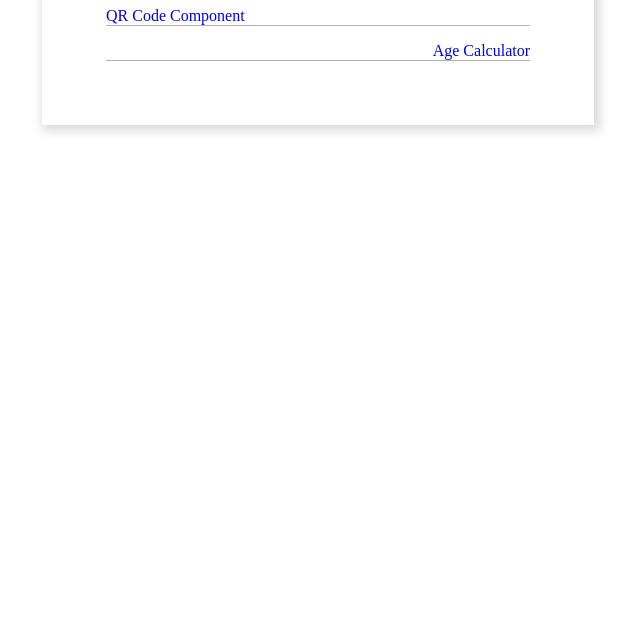
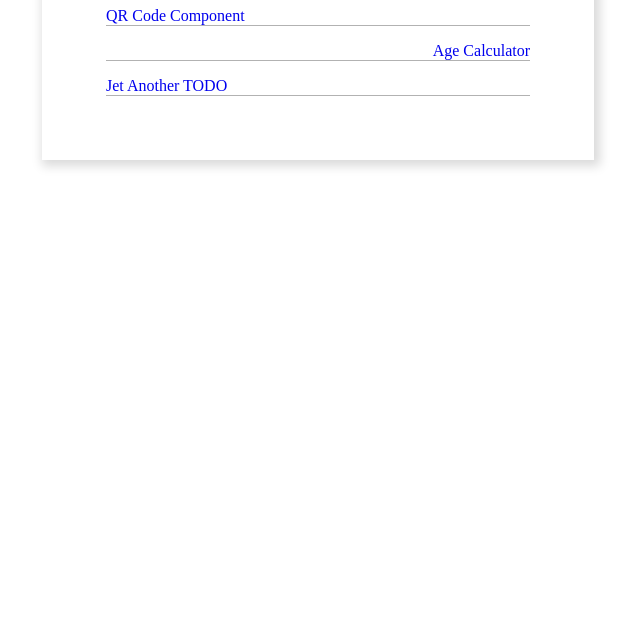
Before and after one commit to arturasmckwcz/fe-challenges, a plain HTML site: page index.html in a window 1280 px wide. Shown: the part 169-800 px from the top of the page, without its empty margins (322-962 px from the left). Drawn offline with Linux system fonts and the light colour scheme.

Commit message:
added todo

```diff
--- a/index.html
+++ b/index.html
@@ -54,6 +54,9 @@
         <li>
           <a href="age-calculator-app-main/index.html">Age Calculator</a>
         </li>
+        <li>
+          <a href="todo-app-main/index.html">Jet Another TODO</a>
+        </li>
       </ul>
     </div>
   </body>
```
Also changed, not shown: 1 other file.
